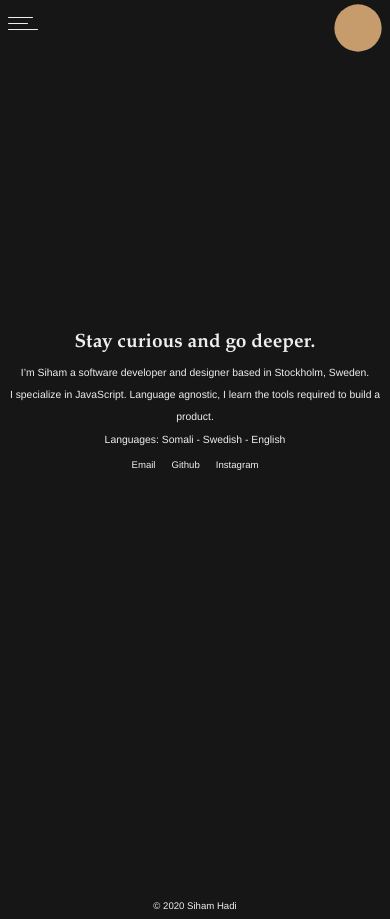
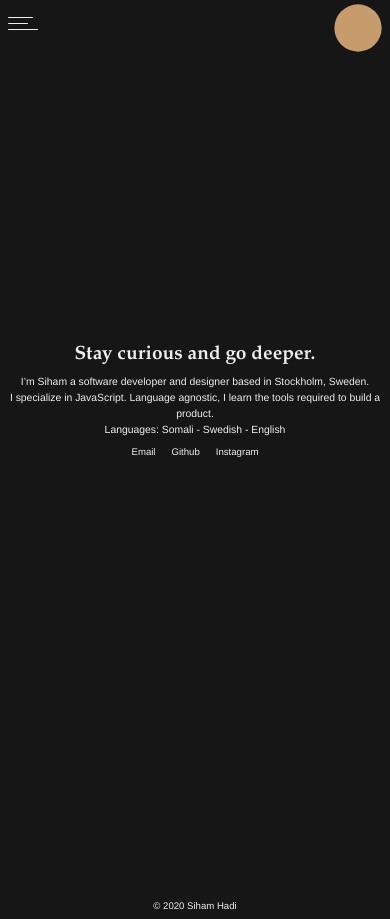
Before and after one commit to csobr/personal-website, a Next.js app: page / in a window 390 px wide. Built offline with nearby package versions, Linux system fonts and the light colour scheme.

Commit message:
text layout

```diff
--- a/src/styles/main.scss
+++ b/src/styles/main.scss
@@ -221,13 +221,16 @@ h1 {
   white-space: pre-line;
   padding: 1rem;
   @media (max-width: 415px) {
-    white-space: pre-line;
+    white-space: pre-wrap;
   }
 
   p {
     font-size: 1.3em;
     font-weight: 400;
     line-height: 2.8rem;
+    @media (max-width: 415px) {
+      line-height: 2rem;
+    }
   }
 }
 .social a {
@@ -237,9 +240,6 @@ h1 {
   display: inline-block;
   position: relative;
   color: $primary_color;
-  @media (max-width: 415px) {
-    font-size: 1.2em;
-  }
 }
 /* hover */
 a:after {
```
